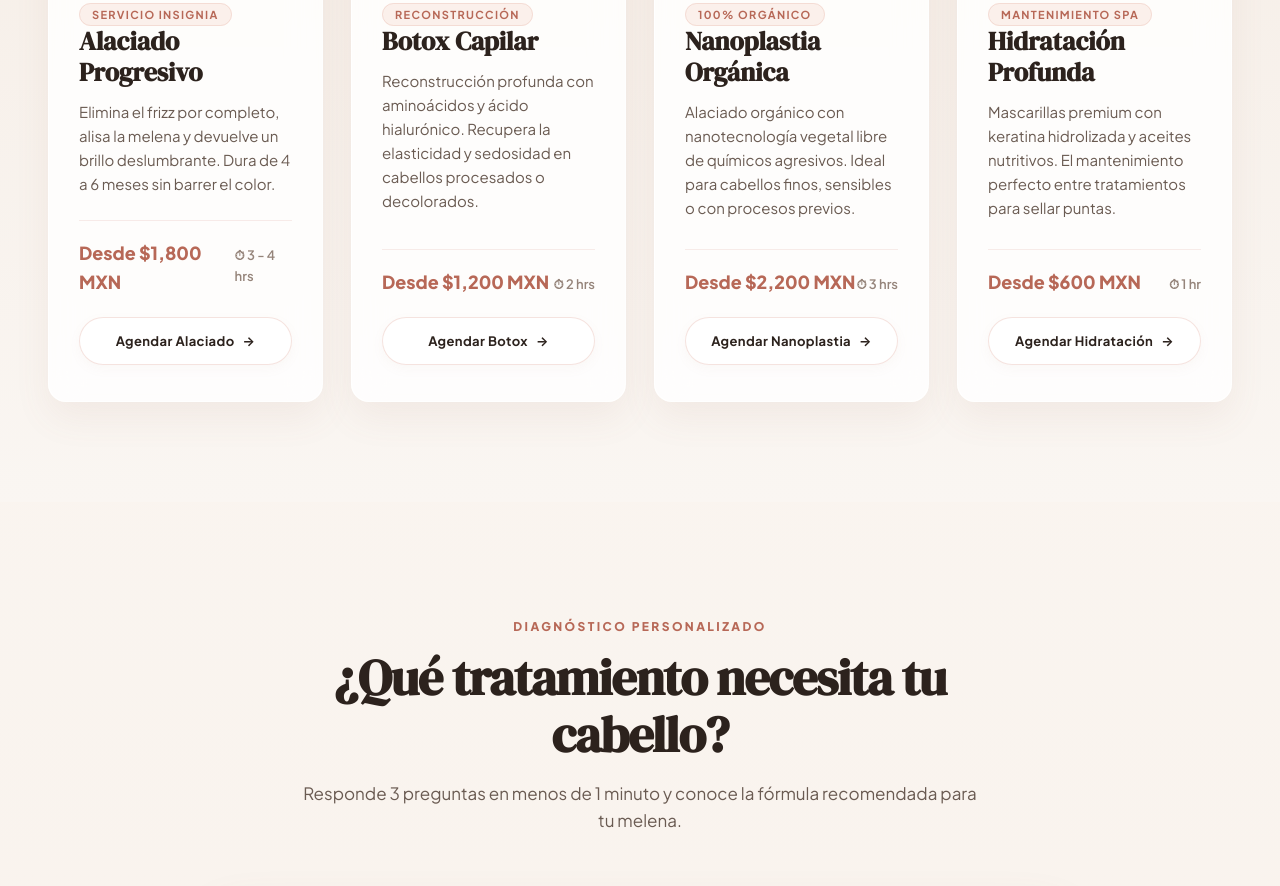
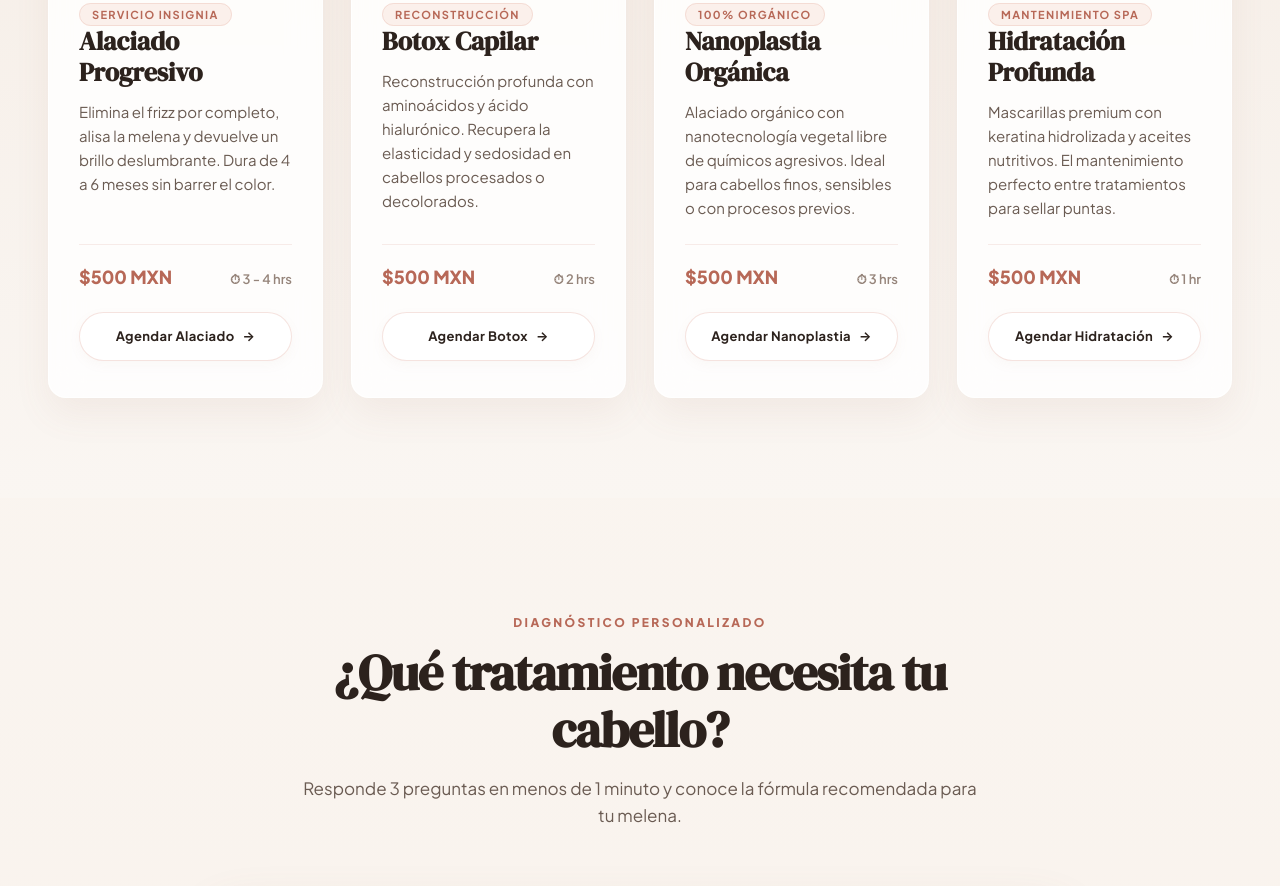
Before and after one commit to oramirezcienega-ship-it/cafune-web, a website: page index.html in a window 1280 px wide. Shown: the part 1927-2813 px from the top of the page. Drawn offline with Linux system fonts and the light colour scheme.

Commit message:
fix(prices): ajustar precio de todos los tratamientos a  MXN

```diff
--- a/index.html
+++ b/index.html
@@ -1768,7 +1768,7 @@ height="0" width="0" style="display:none;visibility:hidden"></iframe></noscript>
         </div>
         <div>
           <div class="service-meta-row">
-            <span class="service-price">Desde $1,800 MXN</span>
+            <span class="service-price">$500 MXN</span>
             <span class="service-time">⏱ 3 - 4 hrs</span>
           </div>
           <a href="https://crm.cafunebymich.com/" target="_blank" rel="noopener noreferrer" class="service-btn">
@@ -1788,7 +1788,7 @@ height="0" width="0" style="display:none;visibility:hidden"></iframe></noscript>
         </div>
         <div>
           <div class="service-meta-row">
-            <span class="service-price">Desde $1,200 MXN</span>
+            <span class="service-price">$500 MXN</span>
             <span class="service-time">⏱ 2 hrs</span>
           </div>
           <a href="https://crm.cafunebymich.com/" target="_blank" rel="noopener noreferrer" class="service-btn">
@@ -1808,7 +1808,7 @@ height="0" width="0" style="display:none;visibility:hidden"></iframe></noscript>
         </div>
         <div>
           <div class="service-meta-row">
-            <span class="service-price">Desde $2,200 MXN</span>
+            <span class="service-price">$500 MXN</span>
             <span class="service-time">⏱ 3 hrs</span>
           </div>
           <a href="https://crm.cafunebymich.com/" target="_blank" rel="noopener noreferrer" class="service-btn">
@@ -1828,7 +1828,7 @@ height="0" width="0" style="display:none;visibility:hidden"></iframe></noscript>
         </div>
         <div>
           <div class="service-meta-row">
-            <span class="service-price">Desde $600 MXN</span>
+            <span class="service-price">$500 MXN</span>
             <span class="service-time">⏱ 1 hr</span>
           </div>
           <a href="https://crm.cafunebymich.com/" target="_blank" rel="noopener noreferrer" class="service-btn">
@@ -2471,28 +2471,28 @@ height="0" width="0" style="display:none;visibility:hidden"></iframe></noscript>
   // 6. Tabla Dinámica de Calculadora de Largo
   const pricesByLength = {
     corto: [
-      { name: 'Alaciado Progresivo', time: '2.5 - 3 hrs', price: '$1,800 MXN' },
-      { name: 'Botox Capilar', time: '1.5 - 2 hrs', price: '$1,200 MXN' },
-      { name: 'Nanoplastia Orgánica', time: '2.5 hrs', price: '$2,200 MXN' },
-      { name: 'Hidratación Profunda', time: '1 hr', price: '$600 MXN' }
+      { name: 'Alaciado Progresivo', time: '2.5 - 3 hrs', price: '$500 MXN' },
+      { name: 'Botox Capilar', time: '1.5 - 2 hrs', price: '$500 MXN' },
+      { name: 'Nanoplastia Orgánica', time: '2.5 hrs', price: '$500 MXN' },
+      { name: 'Hidratación Profunda', time: '1 hr', price: '$500 MXN' }
     ],
     medio: [
-      { name: 'Alaciado Progresivo', time: '3 - 3.5 hrs', price: '$2,000 MXN' },
-      { name: 'Botox Capilar', time: '2 hrs', price: '$1,400 MXN' },
-      { name: 'Nanoplastia Orgánica', time: '3 hrs', price: '$2,400 MXN' },
-      { name: 'Hidratación Profunda', time: '1 hr', price: '$700 MXN' }
+      { name: 'Alaciado Progresivo', time: '3 - 3.5 hrs', price: '$500 MXN' },
+      { name: 'Botox Capilar', time: '2 hrs', price: '$500 MXN' },
+      { name: 'Nanoplastia Orgánica', time: '3 hrs', price: '$500 MXN' },
+      { name: 'Hidratación Profunda', time: '1 hr', price: '$500 MXN' }
     ],
     largo: [
-      { name: 'Alaciado Progresivo', time: '3.5 - 4 hrs', price: '$2,300 MXN' },
-      { name: 'Botox Capilar', time: '2.5 hrs', price: '$1,600 MXN' },
-      { name: 'Nanoplastia Orgánica', time: '3.5 hrs', price: '$2,700 MXN' },
-      { name: 'Hidratación Profunda', time: '1.2 hr', price: '$800 MXN' }
+      { name: 'Alaciado Progresivo', time: '3.5 - 4 hrs', price: '$500 MXN' },
+      { name: 'Botox Capilar', time: '2.5 hrs', price: '$500 MXN' },
+      { name: 'Nanoplastia Orgánica', time: '3.5 hrs', price: '$500 MXN' },
+      { name: 'Hidratación Profunda', time: '1.2 hr', price: '$500 MXN' }
     ],
     extra: [
-      { name: 'Alaciado Progresivo', time: '4 - 5 hrs', price: '$2,600+ MXN' },
-      { name: 'Botox Capilar', time: '2.5 - 3 hrs', price: '$1,800+ MXN' },
-      { name: 'Nanoplastia Orgánica', time: '4 hrs', price: '$3,000+ MXN' },
-      { name: 'Hidratación Profunda', time: '1.5 hr', price: '$900 MXN' }
+      { name: 'Alaciado Progresivo', time: '4 - 5 hrs', price: '$500 MXN' },
+      { name: 'Botox Capilar', time: '2.5 - 3 hrs', price: '$500 MXN' },
+      { name: 'Nanoplastia Orgánica', time: '4 hrs', price: '$500 MXN' },
+      { name: 'Hidratación Profunda', time: '1.5 hr', price: '$500 MXN' }
     ]
   };
 
```
